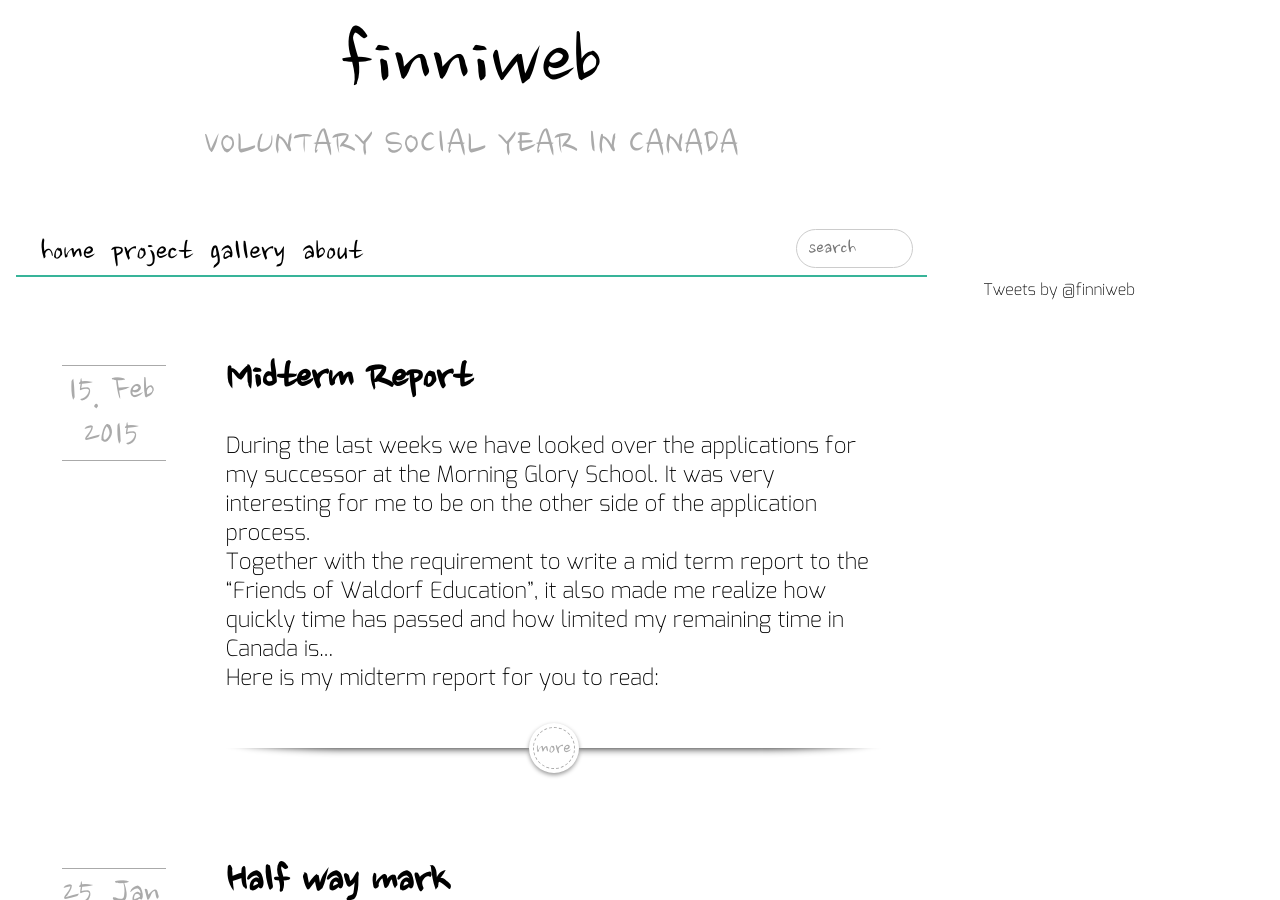
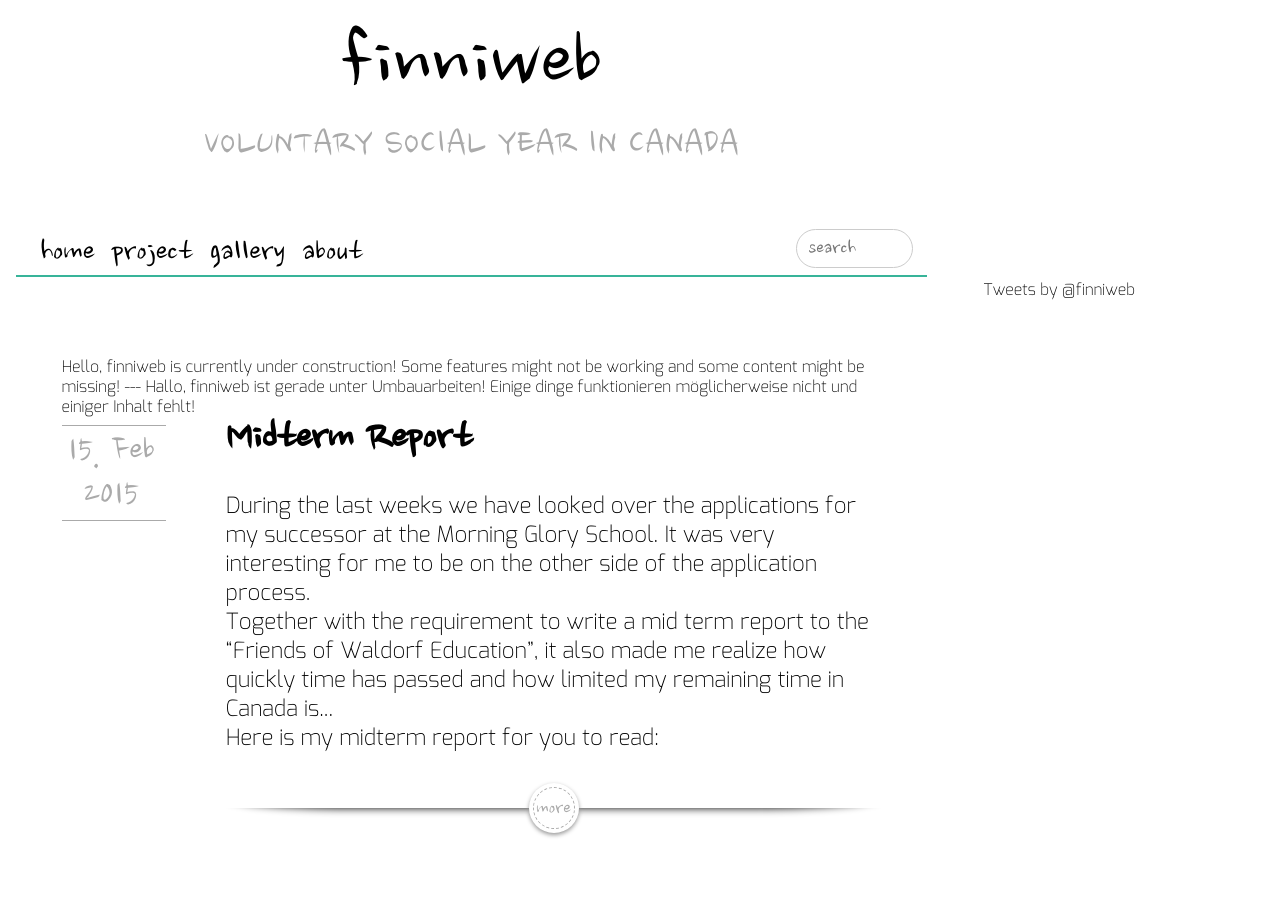
Before and after one commit to finniweb/finniweb.github.io, a Jekyll site: the page built from index.html, in a window 1280 px wide and 900 px high. Built offline with Jekyll 4.4.1, drawn with Linux system fonts in a browser that asks for light colours; the list of posts is cut into pages by our own code; comment, search, counter and statistics services are not loaded.

Commit message:
umbau notice

```diff
--- a/index.html
+++ b/index.html
@@ -3,3 +3,16 @@ layout: home
 title: home
 site-id: 1
 ---
+
+
+Hello,
+
+finniweb is currently under construction!
+Some features might not be working and some content might be missing!
+
+---
+
+Hallo,
+
+finniweb ist gerade unter Umbauarbeiten!
+Einige dinge funktionieren möglicherweise nicht und einiger Inhalt fehlt!
```
Also changed, not shown: 3 other files.
